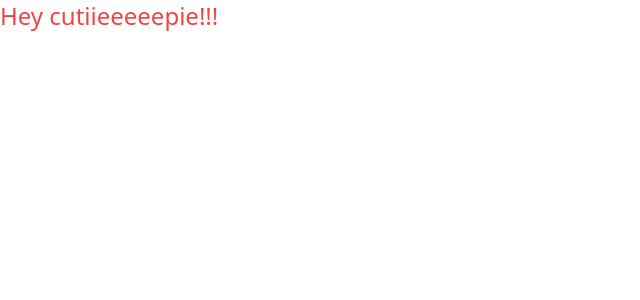
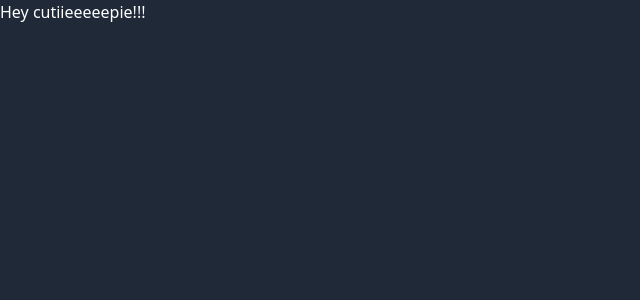
Before and after one commit to linusaxel/pokemon, a Next.js app: page / in a window 1280 px wide. Shown: the top 300 px of the page, without its empty margins (0-640 px from the left). Built offline with nearby package versions, Linux system fonts and the light colour scheme.

Commit message:
background

```diff
--- a/pages/index.tsx
+++ b/pages/index.tsx
@@ -1,6 +1,6 @@
 export default function Home() {
   return (
-    <div className="text-red-500 text-2xl">
+    <div>
       Hey cutiieeeeepie!!!
     </div>
   )
--- a/styles/globals.css
+++ b/styles/globals.css
@@ -1,3 +1,7 @@
 @tailwind base;
 @tailwind components;
 @tailwind utilities;
+
+body {
+    @apply text-white bg-gray-800;
+}
```
